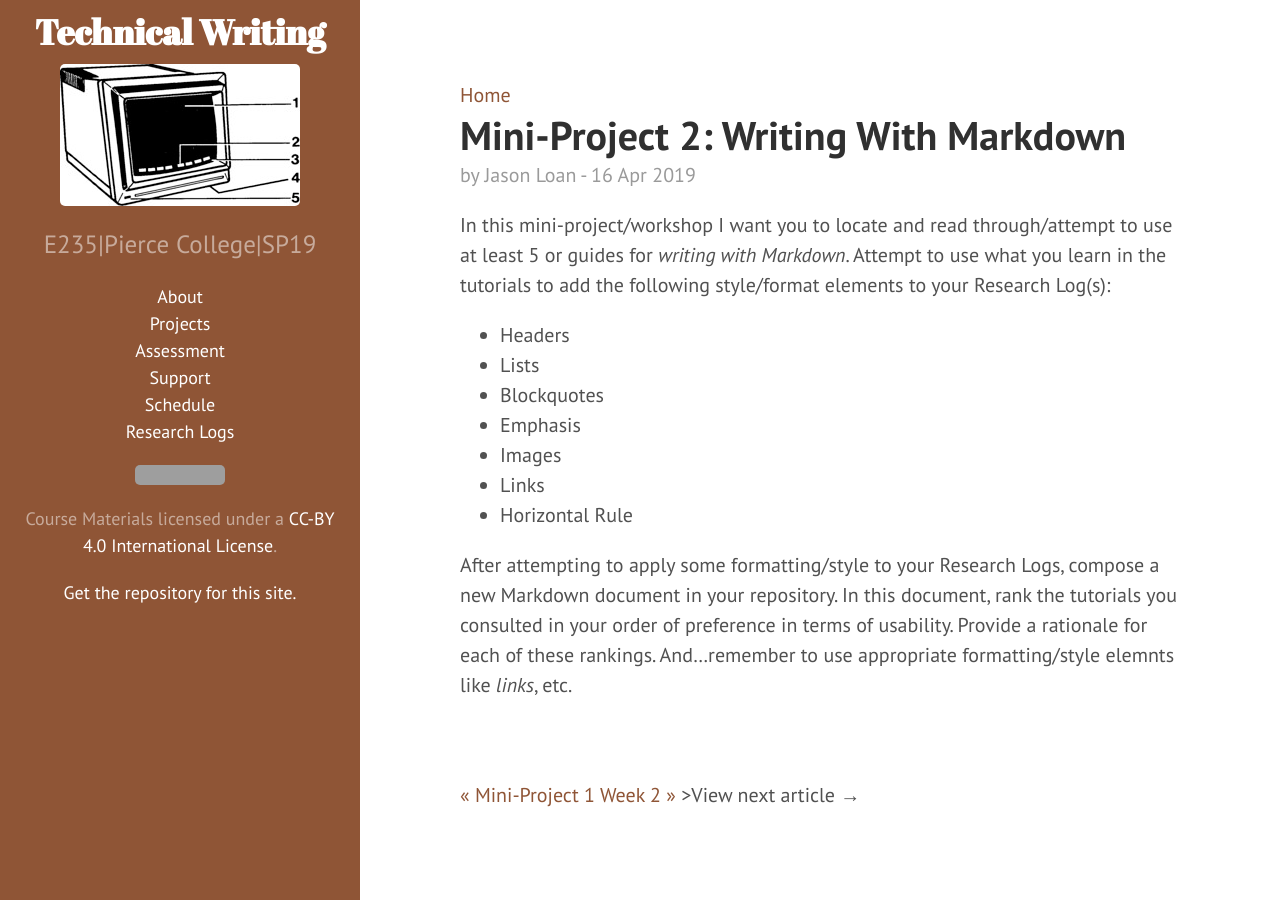
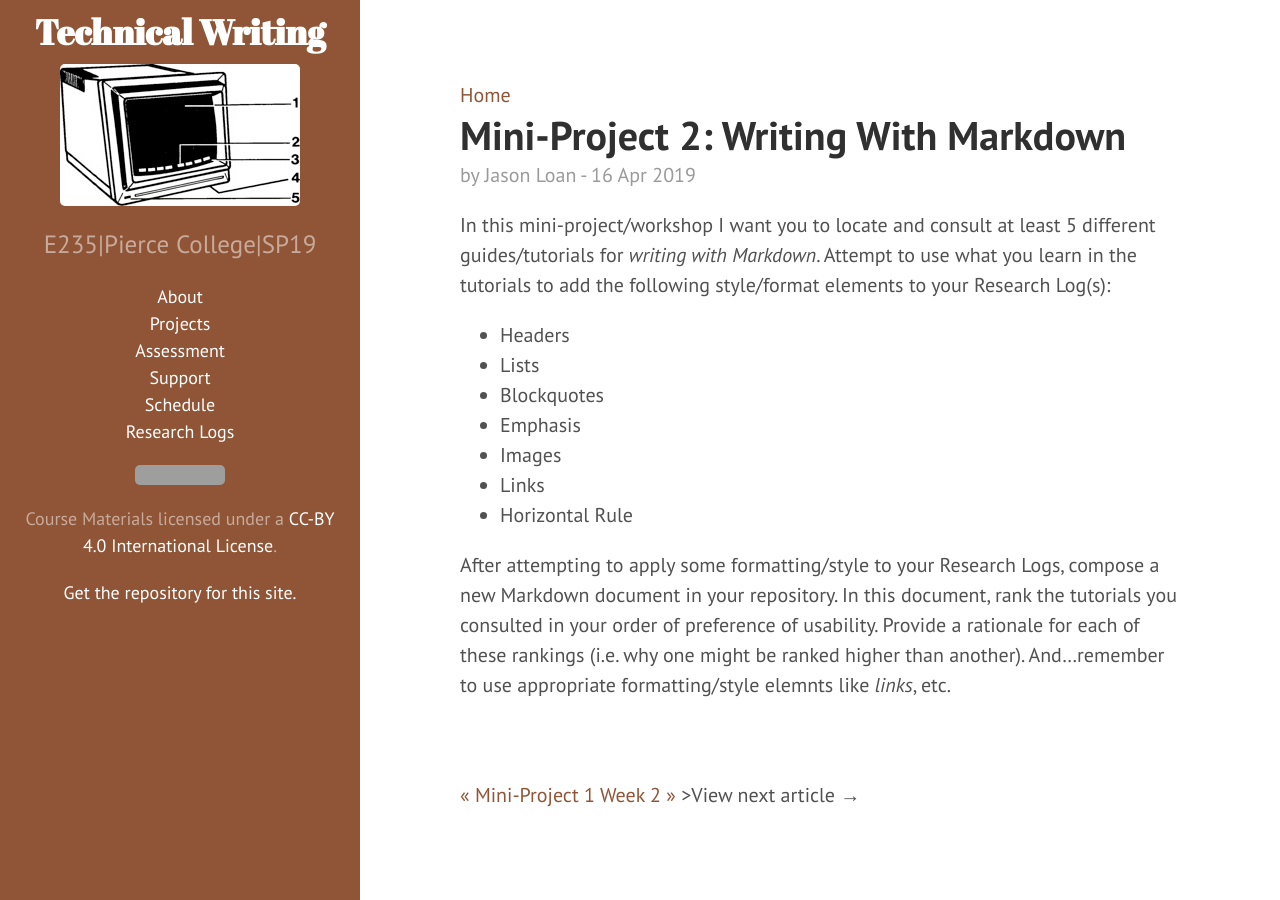
Before and after one commit to jloan/e235, a Jekyll site: the page built from _posts/2019-04-16-miniproject2.md, in a window 1280 px wide. Built offline with Jekyll 4.4.1, drawn with Linux system fonts in a browser that asks for light colours; grey boxes are pictures that could not be loaded.

Commit message:
Update 2019-04-16-miniproject2.md

```diff
--- a/_posts/2019-04-16-miniproject2.md
+++ b/_posts/2019-04-16-miniproject2.md
@@ -6,7 +6,7 @@ category: projects
 author: Jason Loan
 ---
 
-In this mini-project/workshop I want you to locate and read through/attempt to use at least 5 or guides for *writing with Markdown*. Attempt to use what you learn in the tutorials to add the following style/format elements to your Research Log(s):
+In this mini-project/workshop I want you to locate and consult at least 5 different guides/tutorials for *writing with Markdown*. Attempt to use what you learn in the tutorials to add the following style/format elements to your Research Log(s):
 
 * Headers
 * Lists
@@ -16,4 +16,4 @@ In this mini-project/workshop I want you to locate and read through/attempt to u
 * Links
 * Horizontal Rule
 
-After attempting to apply some formatting/style to your Research Logs, compose a new Markdown document in your repository. In this document, rank the tutorials you consulted in your order of preference  in terms of usability. Provide a rationale for each of these rankings. And...remember to use appropriate formatting/style elemnts like *links*, etc.
+After attempting to apply some formatting/style to your Research Logs, compose a new Markdown document in your repository. In this document, rank the tutorials you consulted in your order of preference of usability. Provide a rationale for each of these rankings (i.e. why one might be ranked higher than another). And...remember to use appropriate formatting/style elemnts like *links*, etc.
```
